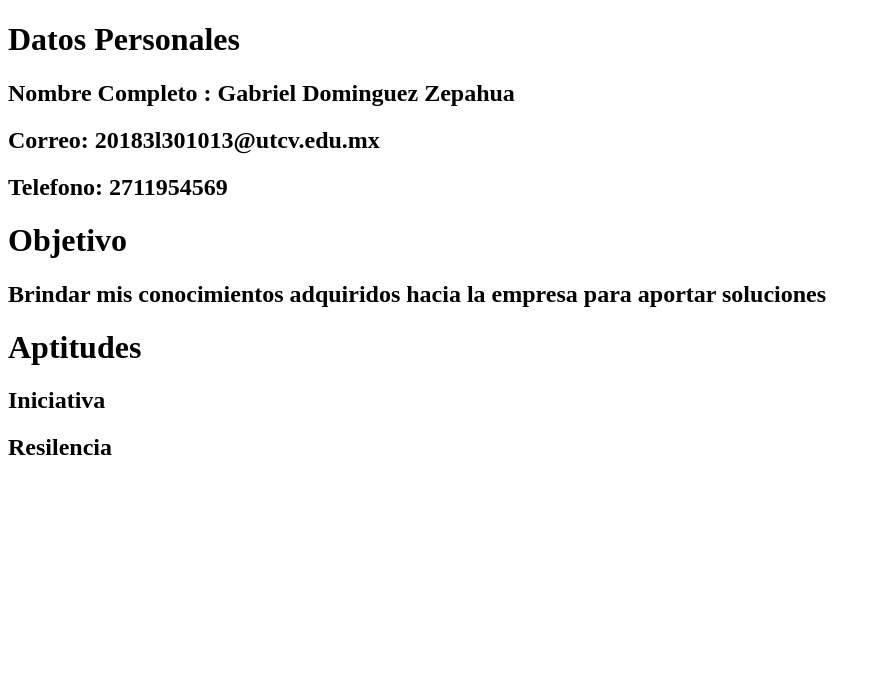
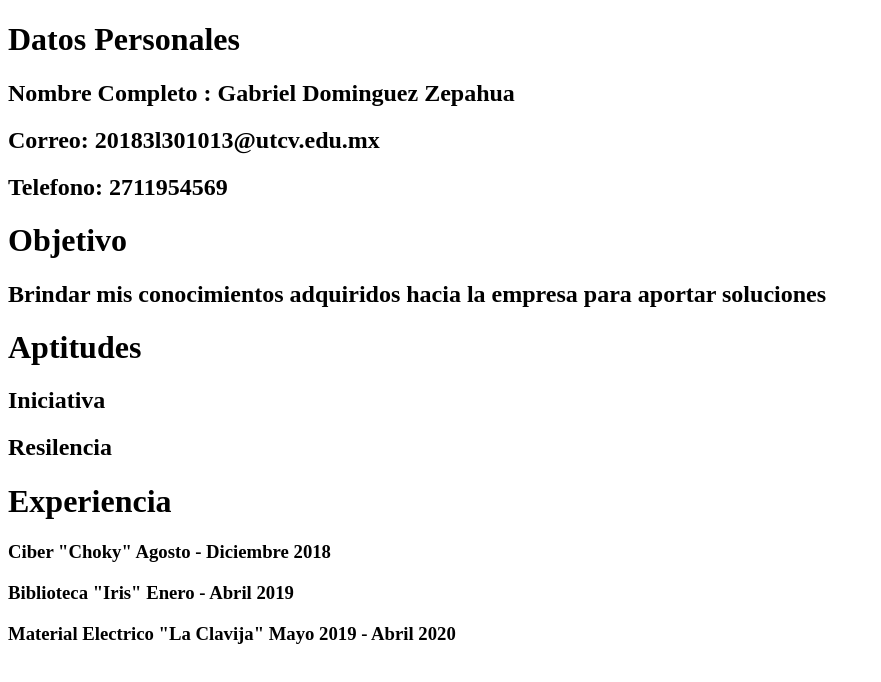
Before and after one commit to ItsGabo/curriculum_gabriel, a plain HTML site: page index.html in a window 1280 px wide. Shown: the whole page, without its empty margins (0-881 px from the left). Drawn offline with Linux system fonts and the light colour scheme.

Commit message:
Se añadio la experiencia junto con la informacion

```diff
--- a/index.html
+++ b/index.html
@@ -19,5 +19,10 @@
     <h2>Iniciativa</h2>
     <h2>Resilencia</h2>
 
+    <h1>Experiencia</h1>
+    <h3>Ciber "Choky" Agosto - Diciembre 2018</h3>
+    <h3>Biblioteca "Iris" Enero - Abril 2019</h3>
+    <h3>Material Electrico "La Clavija" Mayo 2019 - Abril 2020</h3>
+
 </body>
 </html>
```
